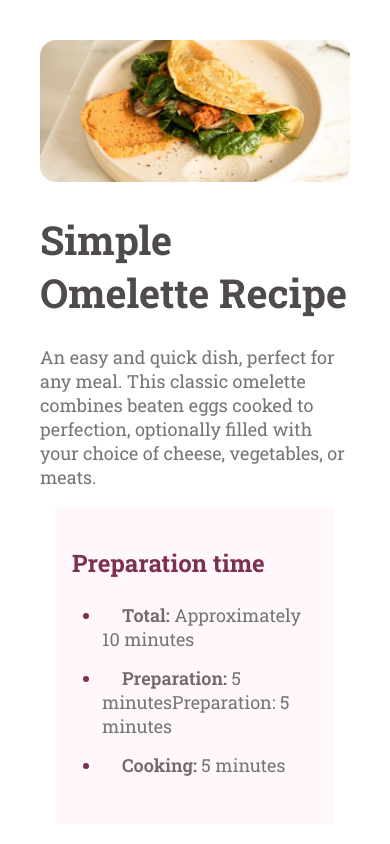
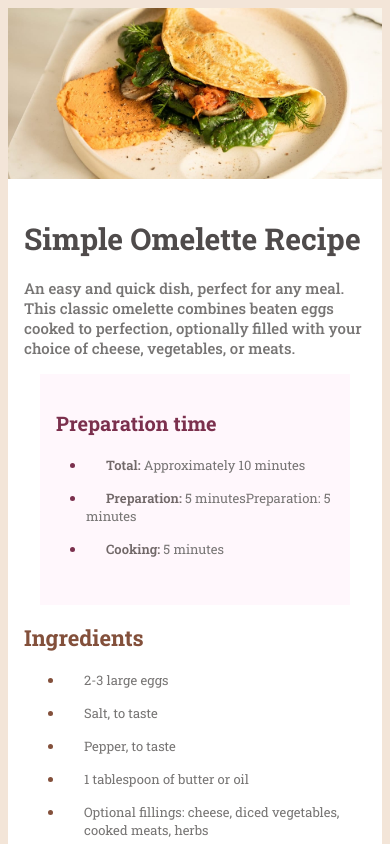
Before and after one commit to workdotnisha/Recipe-Page-Main, a plain HTML site: page index.html in a window 390 px wide. Shown: the top 844 px of the page. Drawn offline with Linux system fonts and the light colour scheme; a web font is replaced by a local one.

Commit message:
Modifying file

```diff
--- a/index.html
+++ b/index.html
@@ -26,14 +26,15 @@
 
 <body>
 
-  <div>
+  <div role="main" class="container">
+    <img src="./assets/images/image-omelette.jpeg" alt="Omelette" />
+
+    <div class="detail-item">
       <div class="detail">
-      <img src="./assets/images/image-omelette.jpeg" alt="Omelette" />
-      <h1>Simple Omelette Recipe</h1>
+        <h1 class="heading">Simple Omelette Recipe</h1>
         <p>An easy and quick dish, perfect for any meal. This classic omelette combines beaten eggs cooked
           to perfection, optionally filled with your choice of cheese, vegetables, or meats.</p>
       </div>
-
 
       <div class="pre-time">
         <h3>Preparation time</h3>
@@ -109,12 +110,16 @@
           </tr>
         </table>
       </div>
+    </div>
 
 
-    <div class="attribution">
+
+
+
+    <!-- <div class="attribution">
       Challenge by <a href="https://www.frontendmentor.io?ref=challenge" target="_blank">Frontend Mentor</a>.
       Coded by <a href="https://www.frontendmentor.io/profile/workdotnisha">Nisha</a>.
-    </div>
+    </div> -->
   </div>
 </body>
 
--- a/style.css
+++ b/style.css
@@ -3,21 +3,29 @@ body{
     padding: 2rem;
     color: #777574;
     font-family: "Roboto Slab", serif;
+    background-color: #F3E5D8;
+}
+.container{
+    background-color: #fff;
+    width: 600px;
+    margin: 2rem auto;
+    padding: 2rem;
+    border-radius: 2rem;
 }
 img{
-    /* margin: 2rem; */
     border-radius: 1rem;
     width: 100%;
     height: 100%;
     object-fit: cover;
     overflow: hidden;
 }
-h1{
+.heading{
     color: #4F4B4B;
-    font-size: 85px;
+    font-size: 34px;
 }
 p{
-    font-size: 20px;
+    font-size: 14px;
+    font-weight: 500;
 }
 .pre-time{
     margin: 1rem;
@@ -25,12 +33,12 @@ p{
     padding: 1rem;
 }
 h3{
-    font-size: 28px;
+    font-size: 26px;
     color: #7B304D;
 }
 
 h2{
-    font-size: 32px;
+    font-size: 30px;
     color: #83503B;
 }
 .pre-time ul{
@@ -38,7 +46,7 @@ h2{
 
 }
 .pre-time ul li{
-    font-size: 22px;
+    font-size: 20px;
     padding-bottom: 15px;
 }
 .pre-time ul li::marker{
@@ -51,7 +59,7 @@ h2{
 }
 
 .ingredient ul li{
-    font-size: 24px;
+    font-size: 20px;
     padding-bottom: 15px;
     padding-left: 20px;
 }
@@ -61,7 +69,7 @@ h2{
 }
 
 .instruction ol li{
-    font-size: 22px;
+    font-size: 18px;
     padding-bottom: 15px;
     padding-left: 20px;
 }
@@ -79,7 +87,7 @@ table{
     width: 100%;
     border-collapse: collapse;
     margin: 2rem 0;
-    font-size: 22px;
+    font-size: 20px;
 }
 td{
     padding: 15px;
@@ -95,29 +103,45 @@ td{
 }
 
 @media screen and (max-width: 768px){
-    h1{
-        font-size: 40px;
+    body{
+        padding: 0rem;
+    }
+    .container{
+        width:100%;
+      background-color: #ffffff;
+      padding: 0rem;
+      margin: 0rem;
+    }
+    .detail-item{
+        padding: 1rem;
+    }
+    img{
+        width: 100%;
+        border-radius: 0rem;
+    }
+    .heading{
+        font-size: 30px;
     }
     p{
-        font-size: 18px;
+        font-size: 15px;
     }
     h2{
-        font-size: 28px;
+        font-size: 22px;
     }
     h3{
-        font-size: 24px;
+        font-size: 20px;
     }
     .pre-time ul li{
-        font-size: 18px;
+        font-size: 13px;
     }
     .ingredient ul li{
-        font-size: 20px;
+        font-size: 13px;
     }
     .instruction ol li{
-        font-size: 18px;
+        font-size: 14px;
     }
     table{
-        font-size: 18px;
+        font-size: 15px;
     }
     td{
         padding: 10px;
```
Lines whose indentation alone changed are shown as unchanged.
